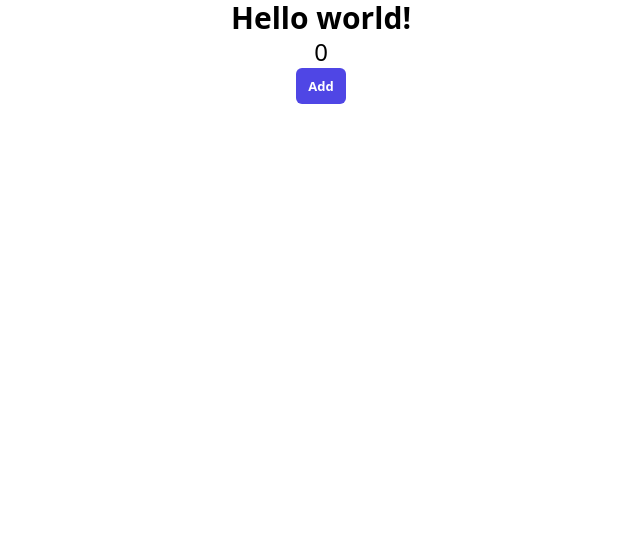
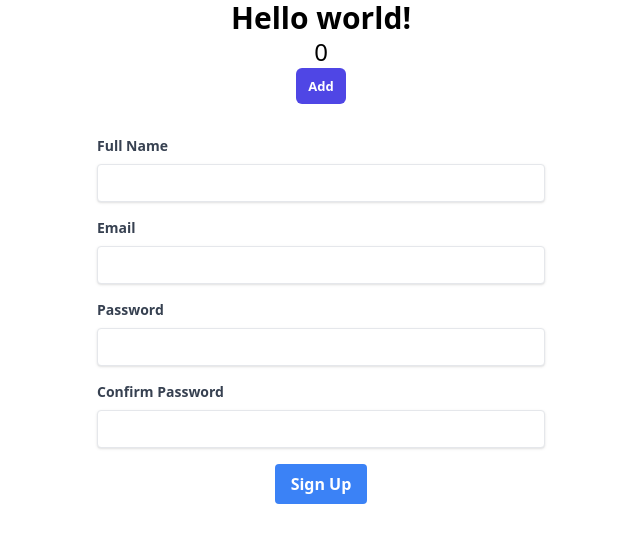
Before and after one commit to dhayaec/next-jest, a Next.js app: page / in a window 1280 px wide. Shown: the top 542 px of the page, without its empty margins (319-959 px from the left). Built offline with nearby package versions, Linux system fonts and the light colour scheme.

Commit message:
use react-hook-form

```diff
--- a/app/page.tsx
+++ b/app/page.tsx
@@ -1,4 +1,5 @@
-import '@/styles/global.css';
+import ExampleForm from '../pages/components/SignUpForm';
+import '../styles/global.css';
 import Counter from './counter';
 
 export default function Page() {
@@ -6,6 +7,7 @@ export default function Page() {
     <div className="container mx-auto">
       <h1 className="text-3xl font-bold text-center">Hello world!</h1>
       <Counter />
+      <ExampleForm />
     </div>
   );
 }
--- a/package.json
+++ b/package.json
@@ -15,6 +15,7 @@
     "next": "latest",
     "react": "^18.2.0",
     "react-dom": "^18.2.0",
+    "react-hook-form": "^7.49.2",
     "server-only": "^0.0.1"
   },
   "devDependencies": {
--- a/pages/_app.tsx
+++ b/pages/_app.tsx
@@ -1,5 +1,5 @@
-import '@/styles/global.css';
 import type { AppProps } from 'next/app';
+import '../styles/global.css';
 
 export default function MyApp({ Component, pageProps }: AppProps) {
   return <Component {...pageProps} />;
--- /dev/null
+++ b/pages/components/SignUpForm.tsx
@@ -0,0 +1,158 @@
+'use client';
+
+import { SubmitHandler, useForm } from 'react-hook-form';
+
+type SignUpFormFields = {
+  fullName: string;
+  email: string;
+  password: string;
+  confirmPassword: string;
+};
+
+const SignUpForm = () => {
+  const {
+    handleSubmit,
+    control,
+    register,
+    formState: { errors },
+    watch,
+    formState,
+  } = useForm<SignUpFormFields>();
+
+  const onSubmit: SubmitHandler<SignUpFormFields> = (data) => {
+    console.log(data);
+  };
+
+  const password = watch('password', ''); // Watch the 'password' field
+
+  const validateConfirmPassword = (value: string) => {
+    if (value !== password) {
+      return 'Passwords do not match';
+    }
+  };
+
+  return (
+    <div className="max-w-md mx-auto mt-8">
+      <form onSubmit={handleSubmit(onSubmit)}>
+        {/* Full Name */}
+        <div className="mb-4">
+          <label
+            className="block text-gray-700 text-sm font-bold mb-2"
+            htmlFor="fullName"
+          >
+            Full Name
+          </label>
+          <input
+            className={`shadow appearance-none border rounded w-full py-2 px-3 leading-tight focus:outline-none focus:shadow-outline ${
+              errors.fullName ? 'border-red-500' : ''
+            }`}
+            type="text"
+            id="fullName"
+            {...register('fullName', { required: 'Full Name is required' })}
+          />
+          {errors.fullName && (
+            <p className="text-red-500 text-xs italic">
+              {errors.fullName.message as any}
+            </p>
+          )}
+        </div>
+
+        {/* Email */}
+        <div className="mb-4">
+          <label
+            className="block text-gray-700 text-sm font-bold mb-2"
+            htmlFor="email"
+          >
+            Email
+          </label>
+          <input
+            className={`shadow appearance-none border rounded w-full py-2 px-3 leading-tight focus:outline-none focus:shadow-outline ${
+              errors.email ? 'border-red-500' : ''
+            }`}
+            type="email"
+            id="email"
+            {...register('email', {
+              required: 'Email is required',
+              pattern: {
+                value: /^\S+@\S+$/i,
+                message: 'Invalid email address',
+              },
+            })}
+          />
+          {errors.email && (
+            <p className="text-red-500 text-xs italic">
+              {errors.email.message as any}
+            </p>
+          )}
+        </div>
+
+        {/* Password */}
+        <div className="mb-4">
+          <label
+            className="block text-gray-700 text-sm font-bold mb-2"
+            htmlFor="password"
+          >
+            Password
+          </label>
+          <input
+            className={`shadow appearance-none border rounded w-full py-2 px-3 leading-tight focus:outline-none focus:shadow-outline ${
+              errors.password ? 'border-red-500' : ''
+            }`}
+            type="password"
+            id="password"
+            {...register('password', {
+              required: 'Password is required',
+              minLength: {
+                value: 6,
+                message: 'Password must be at least 6 characters long',
+              },
+            })}
+          />
+          {errors.password && (
+            <p className="text-red-500 text-xs italic">
+              {errors.password.message as any}
+            </p>
+          )}
+        </div>
+
+        {/* Confirm Password */}
+        <div className="mb-4">
+          <label
+            className="block text-gray-700 text-sm font-bold mb-2"
+            htmlFor="confirmPassword"
+          >
+            Confirm Password
+          </label>
+          <input
+            className={`shadow appearance-none border rounded w-full py-2 px-3 leading-tight focus:outline-none focus:shadow-outline ${
+              errors.confirmPassword ? 'border-red-500' : ''
+            }`}
+            type="password"
+            id="confirmPassword"
+            {...register('confirmPassword', {
+              required: 'Confirm Password is required',
+              validate: validateConfirmPassword,
+            })}
+          />
+          {errors.confirmPassword && (
+            <p className="text-red-500 text-xs italic">
+              {errors.confirmPassword.message as any}
+            </p>
+          )}
+        </div>
+
+        {/* Submit Button */}
+        <div className="flex justify-center">
+          <button
+            className="bg-blue-500 hover:bg-blue-700 text-white text-center font-bold py-2 px-4 rounded focus:outline-none focus:shadow-outline"
+            type="submit"
+          >
+            Sign Up
+          </button>
+        </div>
+      </form>
+    </div>
+  );
+};
+
+export default SignUpForm;
--- a/tailwind.config.js
+++ b/tailwind.config.js
@@ -10,5 +10,4 @@ module.exports = {
   theme: {
     extend: {},
   },
-  plugins: [],
 };
```
Also changed, not shown: tsconfig.json (+23 -5 lines), 1 other file (tests, documents, lock files or other folders).
